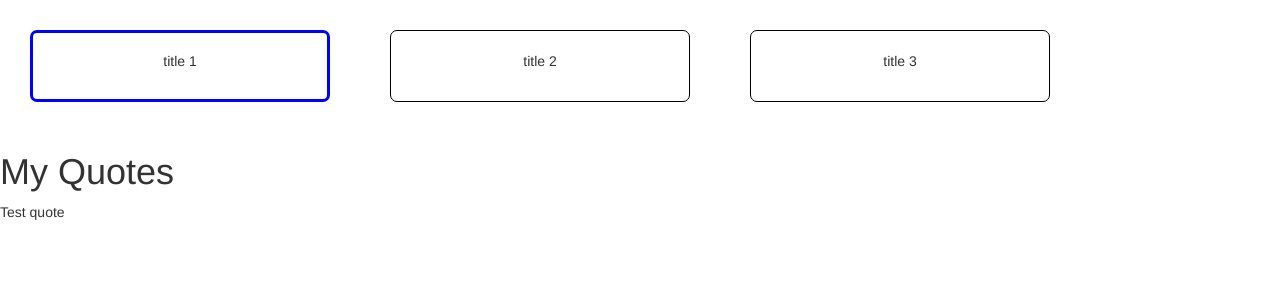
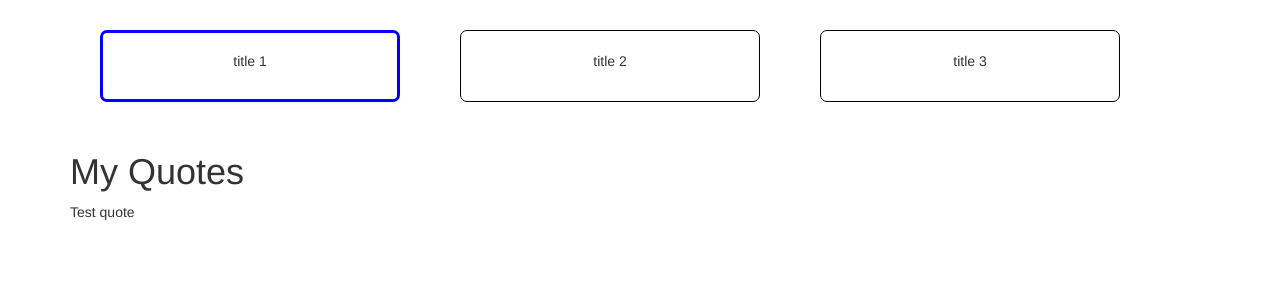
Before and after one commit to vi-v/angular-animations, an Angular app in the folder client/: page / in a window 1280 px wide. Shown: the top 300 px of the page. Built offline with nearby package versions, Linux system fonts and the light colour scheme.

Commit message:
Wrap in container

```diff
--- a/client/src/app/app.component.html
+++ b/client/src/app/app.component.html
@@ -1,3 +1,4 @@
+<div class="container">
   <app-goal
     *ngFor="let goal of courseGoals"
     [goal]="goal"
@@ -6,3 +7,4 @@
 
   <h1>My Quotes</h1>
   <app-quote></app-quote>
+</div>
```
Lines whose indentation alone changed are shown as unchanged.
